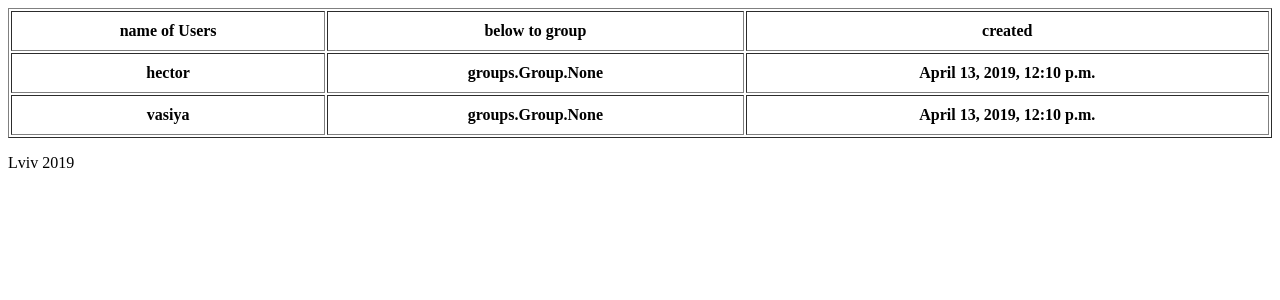
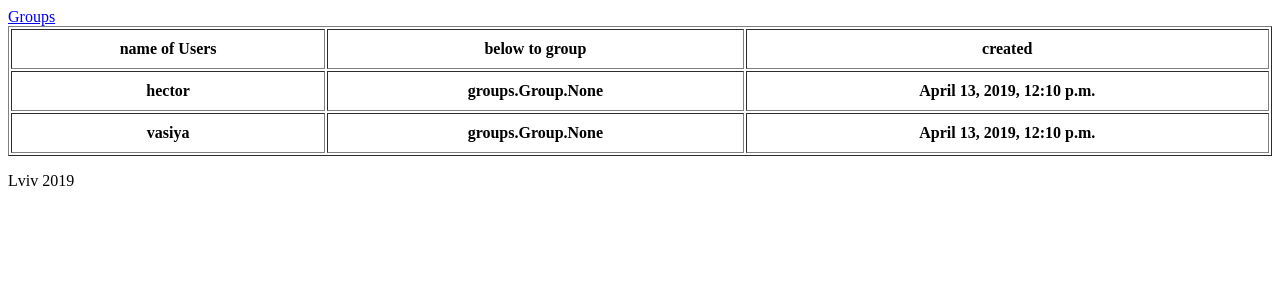
Before and after one commit to Andrewmazyar/tasktest, a Django app: page /users/ in a window 1280 px wide. Shown: the top 300 px of the page. Run offline with Django 3.2, Linux system fonts and the light colour scheme; data comes from the database, SQL or seed files in the repository; lists and menus that the app fills with data are empty.

Commit message:
create urls in html

```diff
--- a/groups/templates/groups_page.html
+++ b/groups/templates/groups_page.html
@@ -1,7 +1,8 @@
 {% extends 'base.html' %}
 
 {% block main %}
-
+<a class="btn btn-sm btn-success" href="{% url 'users' %}"
+role="button">Users</a>
 {% if request.user.is_authenticated %}
     <button type="button" class="btn btn-sm btn-success" onclick="">
         Add Group
--- a/users/templates/users_page.html
+++ b/users/templates/users_page.html
@@ -1,6 +1,9 @@
 {% extends 'base.html' %}
 
 {% block main %}
+
+<a class="btn btn-sm btn-success" href="{% url 'groups' %}"
+role="button">Groups</a>
 
 {% if request.user.is_authenticated %}
     <button type="button" class="btn btn-sm btn-success" onclick="">
```
